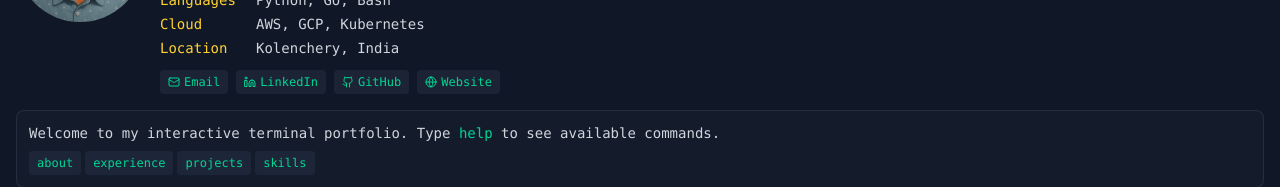
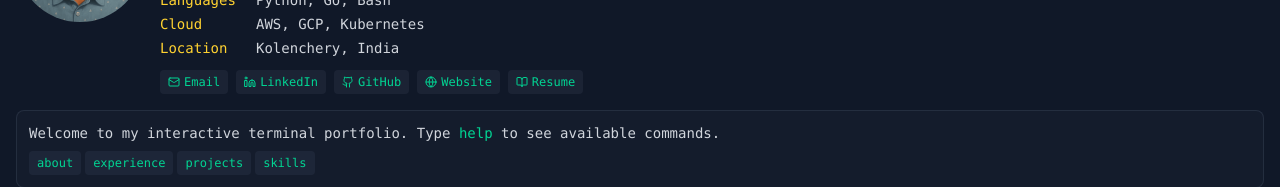
Before and after one commit to Toymakerftw/resume-terminal, a React (Vite) app: page / in a window 1280 px wide. Shown: the part 167-354 px from the top of the page. Built offline with nearby package versions, Linux system fonts and the light colour scheme.

Commit message:
Add Resume Download Option

```diff
--- a/src/App.jsx
+++ b/src/App.jsx
@@ -5,12 +5,14 @@ import {
   Github, Globe, ChevronRight, Cpu, MemoryStick, HardDrive
 } from 'lucide-react';
 import profileImage from './assets/profile.png';
+import resumePdf from './assets/resume.pdf';
 
 const socialLinks = [
   { name: 'email', url: 'mailto:mail.anandhraman@gmail.com', icon: Mail, label: 'Email' },
   { name: 'linkedin', url: 'https://linkedin.com/in/anandh-raman', icon: Linkedin, label: 'LinkedIn' },
   { name: 'github', url: 'https://github.com/toymakerftw', icon: Github, label: 'GitHub' },
-  { name: 'website', url: 'https://toymakerftw.github.io', icon: Globe, label: 'Website' }
+  { name: 'website', url: 'https://toymakerftw.github.io', icon: Globe, label: 'Website' },
+  { name: 'resume', url: resumePdf, icon: BookOpen, label: 'Resume' }
 ];
 
 const experiences = [
@@ -417,6 +419,26 @@ const TerminalPortfolio = () => {
         );
       }
     },
+    resume: {
+      description: 'Download my resume',
+      execute: () => {
+        return (
+          <div className="p-4 bg-gray-800/30 rounded-lg border border-gray-700/50 backdrop-blur-sm">
+            <div className="flex items-center mb-4">
+              <BookOpen className="w-5 h-5 text-emerald-400 mr-2" />
+              <h2 className="text-xl font-bold text-gray-200">Download Resume</h2>
+            </div>
+            <a
+              href={resumePdf}
+              download="C.V. Anandhraman - Resume.pdf"
+              className="px-4 py-2 bg-gray-700/30 hover:bg-gray-700/50 text-emerald-400 hover:text-emerald-300 rounded-md transition-colors"
+            >
+              Download Resume
+            </a>
+          </div>
+        );
+      }
+    },
     clear: {
       description: 'Clear the terminal screen',
       execute: () => {
@@ -429,7 +451,7 @@ const TerminalPortfolio = () => {
       execute: () => {
         return (
           <div className="grid grid-cols-2 sm:grid-cols-3 md:grid-cols-4 gap-2">
-            {['about', 'experience', 'projects', 'skills', 'education', 'certifications', 'contact'].map(item => (
+            {['about', 'experience', 'projects', 'skills', 'education', 'certifications', 'contact', 'resume'].map(item => (
               <div key={item} className="text-cyan-400 hover:text-cyan-300 transition-colors">
                 {item}/
               </div>
```
Also changed, not shown: 1 other file (tests, documents, lock files or other folders).
